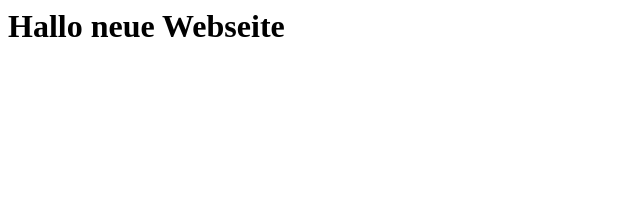
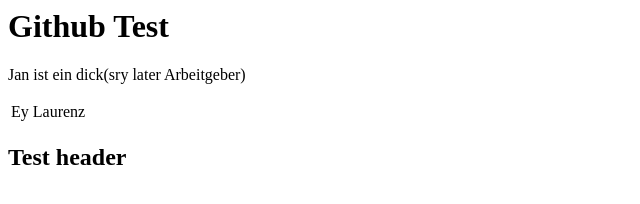
Before and after one commit to cod3inecrazy/fifty-projects, a plain HTML site: page expanding-cards/index.html in a window 1280 px wide. Shown: the whole page, without its empty margins (0-640 px from the left). Drawn offline with Linux system fonts and the light colour scheme.

Commit message:
Neuer header

```diff
--- a/expanding-cards/index.html
+++ b/expanding-cards/index.html
@@ -3,6 +3,18 @@
         <title>Hallo</title>
     </head>
     <body>
-        <h1>Hallo neue Webseite</h1>
+        <h1>Github Test</h1>
+        <p>Jan ist ein dick(sry later Arbeitgeber)</p>
+        <table>
+            <tr>
+                <td>
+                    Ey
+                </td>
+                <td>
+                    Laurenz
+                </td>
+            </tr>
+        </table>
+        <h2>Test header</h2>
     </body>
 </html>
```
